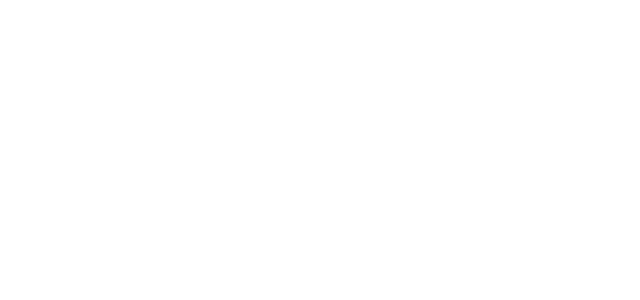
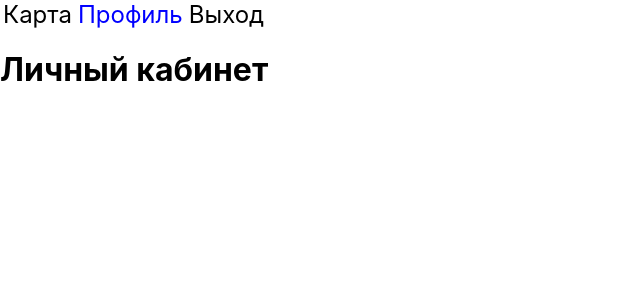
Before and after one commit to shapirovit/loft-taxi, a React (Create React App) app: page / in a window 1280 px wide. Shown: the top 300 px of the page, without its empty margins (0-640 px from the left). Built offline with nearby package versions, Linux system fonts and the light colour scheme.

Commit message:
hw_1 3page, 3components, app

```diff
--- a/src/App.js
+++ b/src/App.js
@@ -1,26 +1,57 @@
 import React from 'react';
-import logo from './logo.svg';
-import './App.css';
+// import './App.css';
+import Header from './Components/Header.jsx';
+import Map from './Pages/Map.jsx';
+import Profile from './Pages/Profile.jsx';
+import Login from './Pages/Login.jsx';
+const {Component} = React;
 
-function App() {
-  return (
-    <div className="App">
-{/*       <header className="App-header">
-        <img src={logo} className="App-logo" alt="logo" />
-        <p>
-          Edit <code>src/App.js</code> and save to reload.
-        </p>
-        <a
-          className="App-link"
-          href="https://reactjs.org"
-          target="_blank"
-          rel="noopener noreferrer"
-        >
-          Learn React
-        </a>
-      </header> */}
-    </div>
-  );
+class App extends Component {
+    constructor(props) {
+        super(props);
+        this.state = {
+          isLogin: "true",
+          setPage: "profile"
+        };
+        this.handleClick = this.handleClick.bind(this);
+
+    }
+
+    handleClick = event => {
+        event.preventDefault();
+        console.log("event.target=", event.target);
+        console.log("event.target.dataset.islogin=", event.target.dataset.islogin);
+        console.log("this.state.isLogin=", this.state.isLogin);
+
+        (event.target.dataset.islogin !== this.state.isLogin) && this.setState( {isLogin: event.target.dataset.islogin}, () => {
+          console.log("this.state.isLoginCallback=", this.state.isLogin);
+        } );
+
+        (event.target.id !== this.state.setPage) && this.setState( {setPage: event.target.id}, () => {
+          console.log("this.state.setPageCallback=", this.state.setPage);
+        } );
+        console.log("this.state.setPageAfter=", this.state.setPage);
+        console.log("this.state.isLoginAfter=", this.state.isLogin);
+
+    }
+
+    render() {
+
+        const pages = {
+          map: () => <Map />,
+          profile: () => <Profile />,
+          login: () => <Login handleClick={this.handleClick} />
+        };
+
+        return (
+            <>
+                <Header islogin={this.state.isLogin} setPage={this.state.setPage} handleClick={this.handleClick} />
+                {pages[this.state.setPage]()}
+
+            </>
+          );
+    }
+
 }
 
 export default App;
--- /dev/null
+++ b/src/Components/Form.css
@@ -0,0 +1,13 @@
+.HeaderLink {
+    font-size: 24px;
+    text-decoration: none;
+    padding: 2px;
+    margin: 1px;
+    margin-top: 5px;
+    color: black;
+}
+
+.activeLink {
+    /* border: 3px blue solid; */
+    color: blue;
+}
--- /dev/null
+++ b/src/Components/Form.jsx
@@ -0,0 +1,126 @@
+import React from 'react';
+import './Form.css';
+
+const { Component } = React;
+
+
+class Form extends Component {
+
+    constructor(props) {
+        super(props);
+        this.state = {
+            login: "",
+            password: "",
+            firstName: "",
+            lastName: "",
+            isReg: true
+        };
+        this.handleSubmit = this.handleSubmit.bind(this);
+
+    }
+
+    handleSubmit = event => {
+        event.preventDefault();
+        const subEvent = event;
+
+        // event.target.id = "map";
+        subEvent.target.id = "map";
+        subEvent.target.dataset.islogin = "true";
+
+        this.props.handleClick(subEvent);
+    }
+
+    handleReg = event => {
+        event.preventDefault();
+        // this.setState( (state) => {state.isReg = !state.isReg}, () => {console.log("this.state.isReg=", this.state.isReg);} );
+        this.setState((state) => ({ isReg: !state.isReg }),  () => {console.log("this.state.isReg=", this.state.isReg);} );
+    }
+
+    handleChange = event => {
+        console.log("event.target=", event.target);
+        console.log("event.target.name=", event.target.name);
+
+        const { name } = event.target;
+        this.setState( { [name]: event.target.value });
+    }
+
+/*     handleLoginChange = event => {
+        this.setState( { login: event.target.value });
+    }
+
+    handlePasswordChange = event => {
+        this.setState( { password: event.target.value });
+    }
+
+    handleFirstNameChange = event => {
+        this.setState( { firstName: event.target.value });
+    }
+
+    handleLastNameChange = event => {
+        this.setState( { lastName: event.target.value });
+    } */
+
+
+    render() {
+        const { login, password, firstName, lastName } = this.state;
+
+        return (
+            <>
+                { this.state.isReg
+                ? <a href="/reg" onClick={this.handleReg} >Зарегистрироваться</a>
+                : <a href="/sign" onClick={this.handleReg} >Войти</a>
+                }
+
+                <form onSubmit={this.handleSubmit}>
+                    { !this.state.isReg &&
+                        <>
+                            <label>
+                            Введите своё имя:
+                            <input
+                                name="firstName"
+                                type="text"
+                                value={firstName}
+                                onChange={this.handleChange}
+                            />
+                            </label>
+                            <label>
+                            Введите свою фамилию:
+                            <input
+                                name="lastName"
+                                type="text"
+                                value={lastName}
+                                onChange={this.handleChange}
+                            />
+                            </label>
+                        </>
+                    }
+                    <label>
+                    Введите свой логин:
+                    <input
+                        name="login"
+                        type="text"
+                        value={login}
+                        onChange={this.handleChange}
+                    />
+                    </label>
+                    <label>
+                    Введите свой пароль:
+                    <input
+                        name="password"
+                        type="password"
+                        value={password}
+                        onChange={this.handleChange}
+                    />
+                    </label>
+                    { this.state.isReg
+                        ? <input type="submit" value="Войти" />
+                        : <input type="submit" value="Зарегистрироваться" />
+                    }
+                </form>
+            </>
+
+        );
+    }
+}
+
+export default Form;
--- /dev/null
+++ b/src/Components/Header.jsx
@@ -0,0 +1,27 @@
+import React from 'react';
+import LinkHeader from './LinkHeader.jsx';
+import links from './links';
+
+const Header = props => {
+    if (props.islogin === "true") {
+        return (
+            <>
+                {links.map( link =>
+                    <LinkHeader
+                    hrefPage={props.hrefPage || ""}
+                    page={link.link}
+                    setPage={props.setPage}
+                    handleClick={props.handleClick}
+                    key={link.id}
+                    id={link.id}
+                    islogin={link.islogin}
+                    />)}
+            </>
+        )
+    }
+
+    // return <h1>Вы вышли из своего аккаунта!</h1>
+    return null;
+}
+
+export default Header;
--- /dev/null
+++ b/src/Components/LinkHeader.css
@@ -0,0 +1,13 @@
+.HeaderLink {
+    font-size: 24px;
+    text-decoration: none;
+    padding: 2px;
+    margin: 1px;
+    margin-top: 5px;
+    color: black;
+}
+
+.activeLink {
+    /* border: 3px blue solid; */
+    color: blue;
+}
--- /dev/null
+++ b/src/Components/LinkHeader.jsx
@@ -0,0 +1,21 @@
+import React from 'react';
+import './LinkHeader.css';
+
+const LinkHeader = props => {
+
+    return (
+        <>
+            {<a
+            href={props.hrefPage || ""}
+            // page={props.page}
+            id={props.id}
+            onClick={props.handleClick}
+            data-islogin={props.islogin}
+            className={props.id === props.setPage ? "HeaderLink activeLink" : "HeaderLink"} >
+                {props.page}
+            </a>}
+        </>
+    )
+}
+
+export default LinkHeader;
--- /dev/null
+++ b/src/Components/links.js
@@ -0,0 +1,7 @@
+const links = [
+    {link: "Карта", id: "map", islogin: "true"},
+    {link: "Профиль", id: "profile", islogin: "true"},
+    {link: "Выход", id: "login", islogin: "false"}
+];
+
+export default links;
--- /dev/null
+++ b/src/Pages/Login.jsx
@@ -0,0 +1,16 @@
+import React from 'react';
+import Form from '../Components/Form.jsx';
+
+const Login = (props) => {
+
+    return (
+        <>
+            <h1>Войдите в свой аккаунт</h1>
+            <Form handleClick={props.handleClick} />
+        </>
+
+    )
+
+}
+
+export default Login;
--- /dev/null
+++ b/src/Pages/Map.jsx
@@ -0,0 +1,9 @@
+import React from 'react';
+
+const Map = (props) => {
+
+    return <h1>Карта</h1>
+
+}
+
+export default Map;
--- /dev/null
+++ b/src/Pages/Profile.jsx
@@ -0,0 +1,9 @@
+import React from 'react';
+
+const Profile = (props) => {
+
+    return <h1>Личный кабинет</h1>
+
+}
+
+export default Profile;
```
